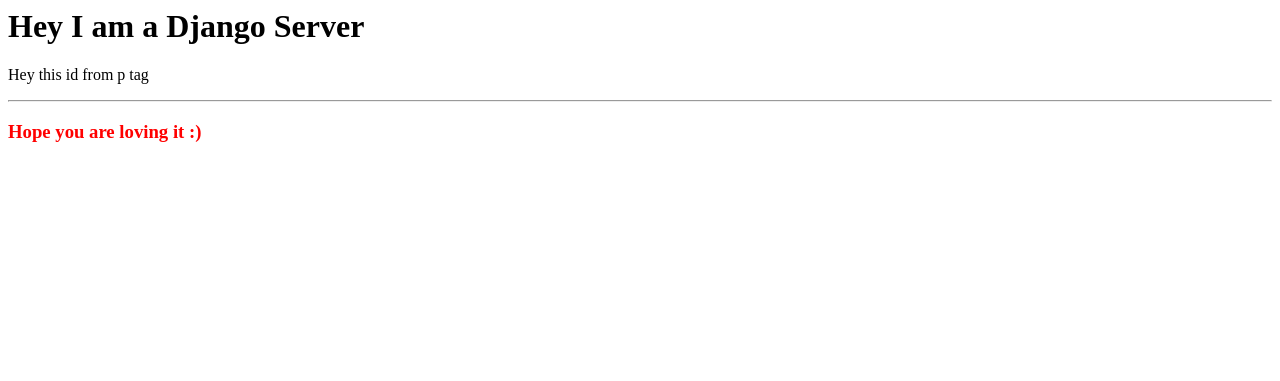
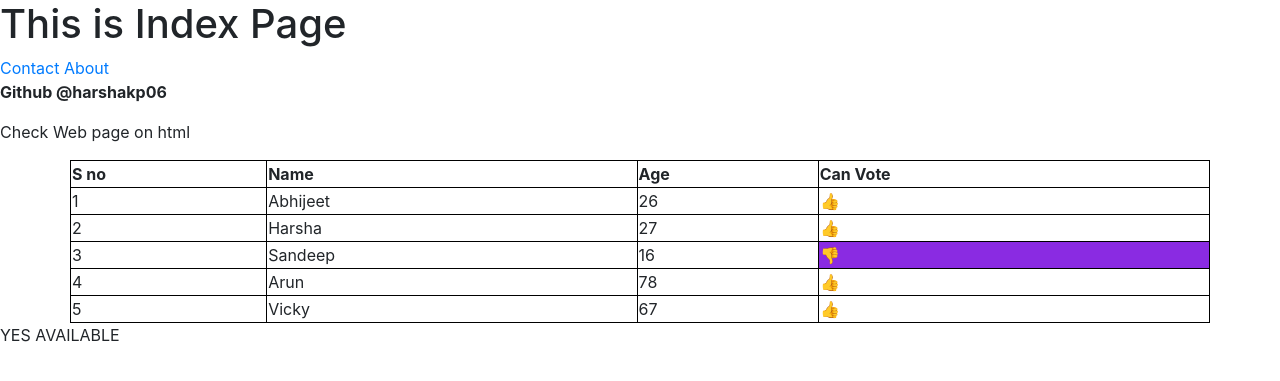
Before and after one commit to harshakp06/django-course, a Django app: page / in a window 1280 px wide. Shown: the top 381 px of the page. Run offline with Django 5.2, Linux system fonts and the light colour scheme.

Commit message:
add django

```diff
--- a/core/core/urls.py
+++ b/core/core/urls.py
@@ -20,7 +20,10 @@
 
 urlpatterns = [
     path('',home, name="home"),
+    path('about/',about, name="about"),
+    path('contact/',contact, name="contact"),
+
     path('sucess_page/',sucess_page, name="sucess_page"),
-    path('admin/', admin.site.urls),
-    path('html',html_page, name="html_page")
+    path('admin/', admin.site.urls)
+    # path('html',html_page, name="html_page")
 ]
--- /dev/null
+++ b/core/home/templates/base.html
@@ -0,0 +1,35 @@
+<!DOCTYPE html>
+<html lang="en">
+  <head>
+    <link rel="stylesheet" href="https://cdn.jsdelivr.net/npm/bootstrap@4.1.3/dist/css/bootstrap.min.css" integrity="sha384-MCw98/SFnGE8fJT3GXwEOngsV7Zt27NXFoaoApmYm81iuXoPkFOJwJ8ERdknLPMO" crossorigin="anonymous">
+    <title>{{page}}</title>
+    <style>
+      img {
+        width: 1000px;
+        border-radius: 50px;
+        float: left;
+        margin-right: 10px;
+          }
+
+      .username { font-weight: bold; }
+
+      table, th, td {
+                      border: 1px solid black;
+                      border-collapse: collapse;
+                    }
+    </style>
+  </head>
+  <body>
+
+    {% block start %}
+
+    {% endblock %}
+
+
+
+
+
+
+
+ </body>
+</html>
--- a/core/home/templates/index.html
+++ b/core/home/templates/index.html
@@ -1,24 +1,63 @@
-<!DOCTYPE html>
-<html lang="en">
-  <head>
-    <title>My first Website</title>
-    <style>
-      img {
-        width: 1000px;
-        border-radius: 50px;
-        float: left;
-        margin-right: 10px;
-      }
+{% extends "base.html" %}
+{% block start %}
 
-      .username {
-        font-weight: bold;
-      }
-    </style>
-  </head>
-  <body>
-    <img src="images/1.png" alt="An image of html course" />
+    <h1>This is Index Page</h1>
+
+    <a href="/contact/">
+      Contact
+    </a>
+
+    <a href="/about/">
+      About
+    </a>
+
     <p class="username">Github @harshakp06</p>
     <p>Check Web page on html</p>
-    <h2>Lorem ipsum, dolor sit amet consectetur adipisicing elit. Quam illo reiciendis obcaecati magni eius, suscipit ullam repellat recusandae tenetur exercitationem numquam? Maiores eum officiis ex laborum, tenetur nulla reprehenderit incidunt.</h2>
-  </body>
-</html>
+
+    <!-- {{peoples}} -->
+
+    <table class="container">
+      <tr>
+        <th>S no</th>
+        <th>Name</th>
+        <th>Age</th>
+        <th>Can Vote</th>
+
+      </tr>
+      {% for people in peoples %}
+      <tr>
+        <td>{{forloop.counter}}</td>
+        <td>{{people.name}}</td>
+        <td>{{people.age}}</td>
+        <td {% if people.age < 18 %} style="background: blueviolet" {% endif %}>
+          {% if people.age >= 18 %}
+
+          👍
+
+          {% else %}
+
+          👎
+
+          {% endif%}
+
+        </td>
+
+      </tr>
+
+      {% endfor %}
+
+    </table>
+    <p>
+      {% if "cucumber" in vegetables %}
+              YES AVAILABLE
+      {% elif "tomato" in vegetables %}
+              YES AVAILABLE
+      {% else %}
+            NOT AVAILABLE
+      {% endif %}
+
+    </p>
+
+
+
+ {% endblock %}
--- a/core/home/views.py
+++ b/core/home/views.py
@@ -5,11 +5,20 @@
 from django.http import HttpResponse
 
 def home(request):
-    return HttpResponse("""<h1>Hey I am a Django Server</h1>
-                        <p> Hey this id from p tag </p>
-                        <hr>
-                        <h3 style="color:red">Hope you are loving it :) </h3>
-                        """)
+
+    peoples = [
+        {'name' : 'Abhijeet', 'age':26},
+        {'name' : 'Harsha', 'age':27},
+        {'name' : 'Sandeep', 'age':16},
+        {'name' : 'Arun', 'age':78},
+        {'name' : 'Vicky', 'age':67}
+        ]
+
+    vegetables = ["Pumpkin","tomato", "Potato"]
+
+
+    return render(request, "index.html",context = {'page':'Made with Django','peoples':peoples, "vegetables":vegetables})
+
 
 def sucess_page(request):
     print("*"*20)
@@ -18,3 +27,9 @@
 
 def html_page(request):
     return render(request, "index.html")
+
+def about(request):
+    return render(request, "about.html",context={'page':'About'})
+
+def contact(request):
+    return render(request,"contact.html",context={'page':'Contact'})
```
Also changed, not shown: core/home/templates/about.html (added, +17 -0 lines), core/home/templates/contact.html (added, +18 -0 lines).
